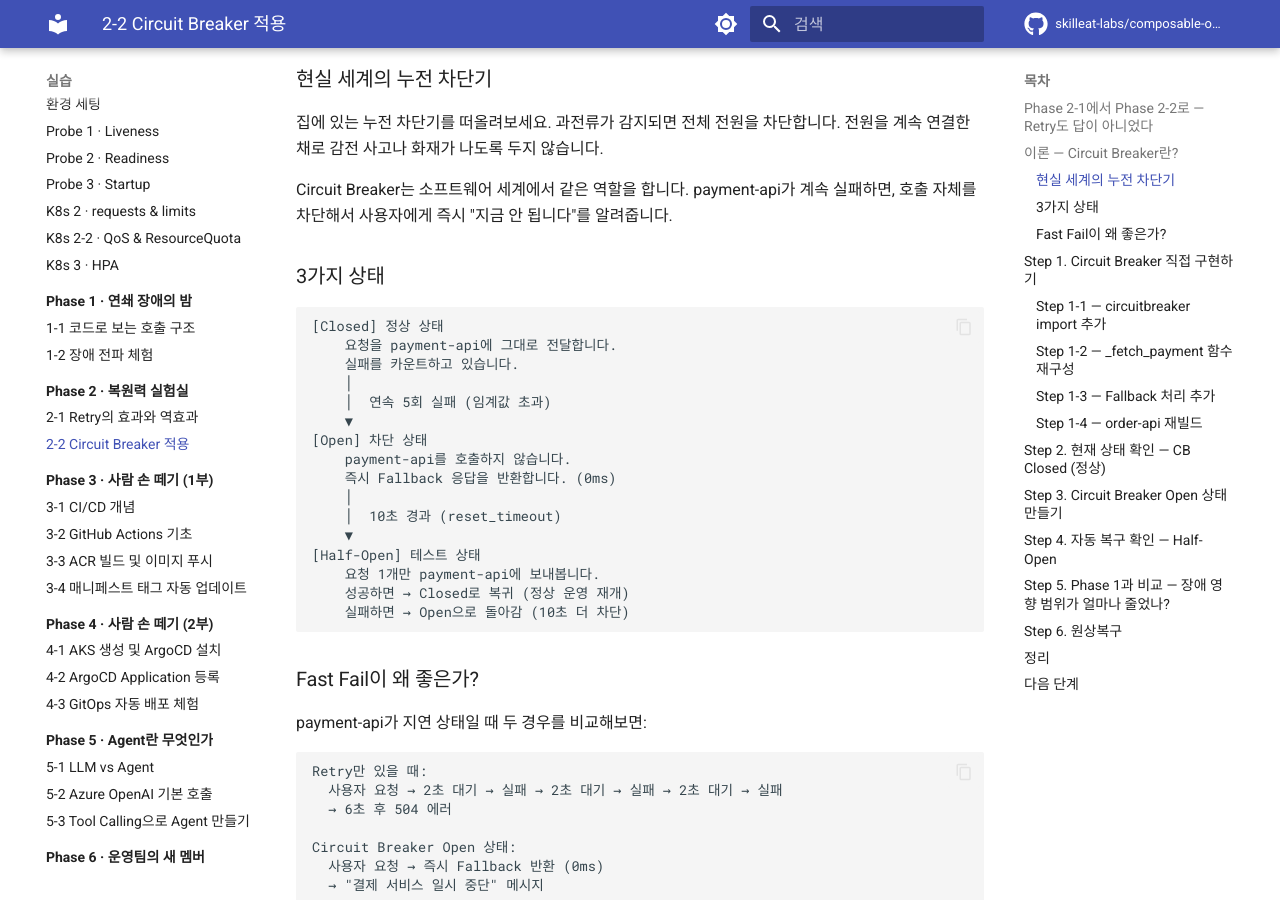
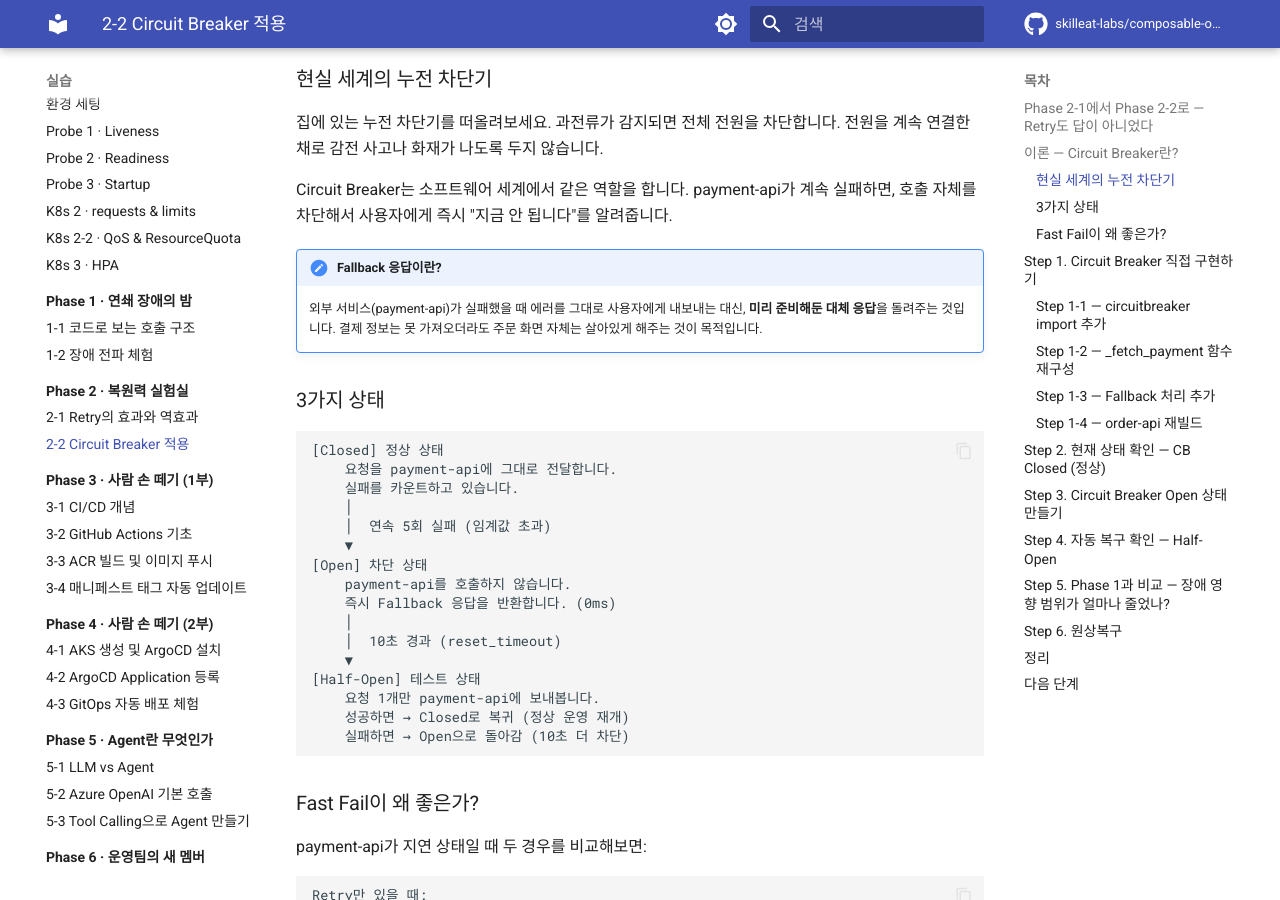
Before and after one commit to skilleat-labs/composable-ops-labs, an MkDocs documentation site: the page built from docs/phase-2/circuit-breaker.md, in a window 1280 px wide and 900 px high, scrolled down 806 px. Built offline with MkDocs 1.6.1 and Material for MkDocs 9.7.7, drawn with Linux system fonts in a browser that asks for light colours; comment, search, counter and statistics services are not loaded.

Commit message:
docs: Fallback 응답 한 줄 설명 추가

```diff
--- a/docs/phase-2/circuit-breaker.md
+++ b/docs/phase-2/circuit-breaker.md
@@ -30,6 +30,9 @@ Phase 2-1에서 우리는 이걸 확인했습니다.
 집에 있는 누전 차단기를 떠올려보세요. 과전류가 감지되면 전체 전원을 차단합니다. 전원을 계속 연결한 채로 감전 사고나 화재가 나도록 두지 않습니다.
 
 Circuit Breaker는 소프트웨어 세계에서 같은 역할을 합니다. payment-api가 계속 실패하면, 호출 자체를 차단해서 사용자에게 즉시 "지금 안 됩니다"를 알려줍니다.
+
+!!! note "Fallback 응답이란?"
+    외부 서비스(payment-api)가 실패했을 때 에러를 그대로 사용자에게 내보내는 대신, **미리 준비해둔 대체 응답**을 돌려주는 것입니다. 결제 정보는 못 가져오더라도 주문 화면 자체는 살아있게 해주는 것이 목적입니다.
 
 ### 3가지 상태
 
```
